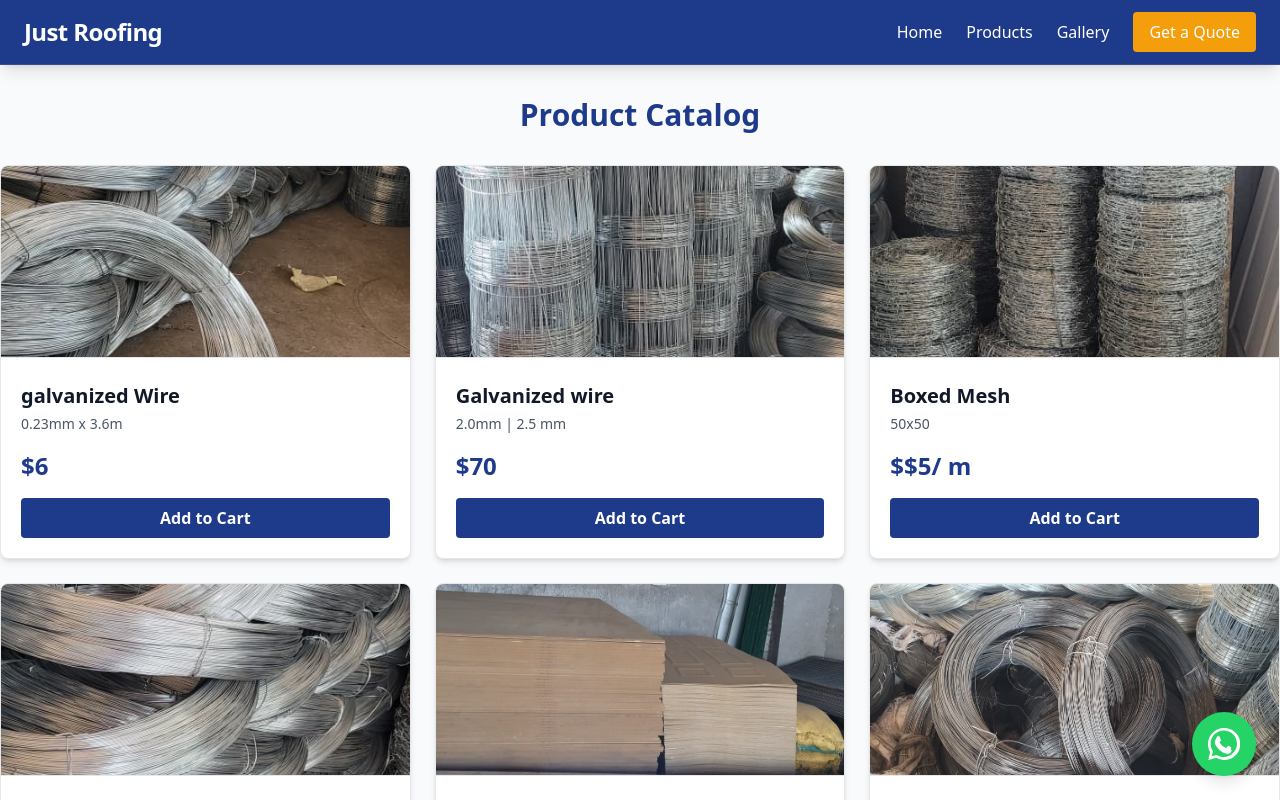
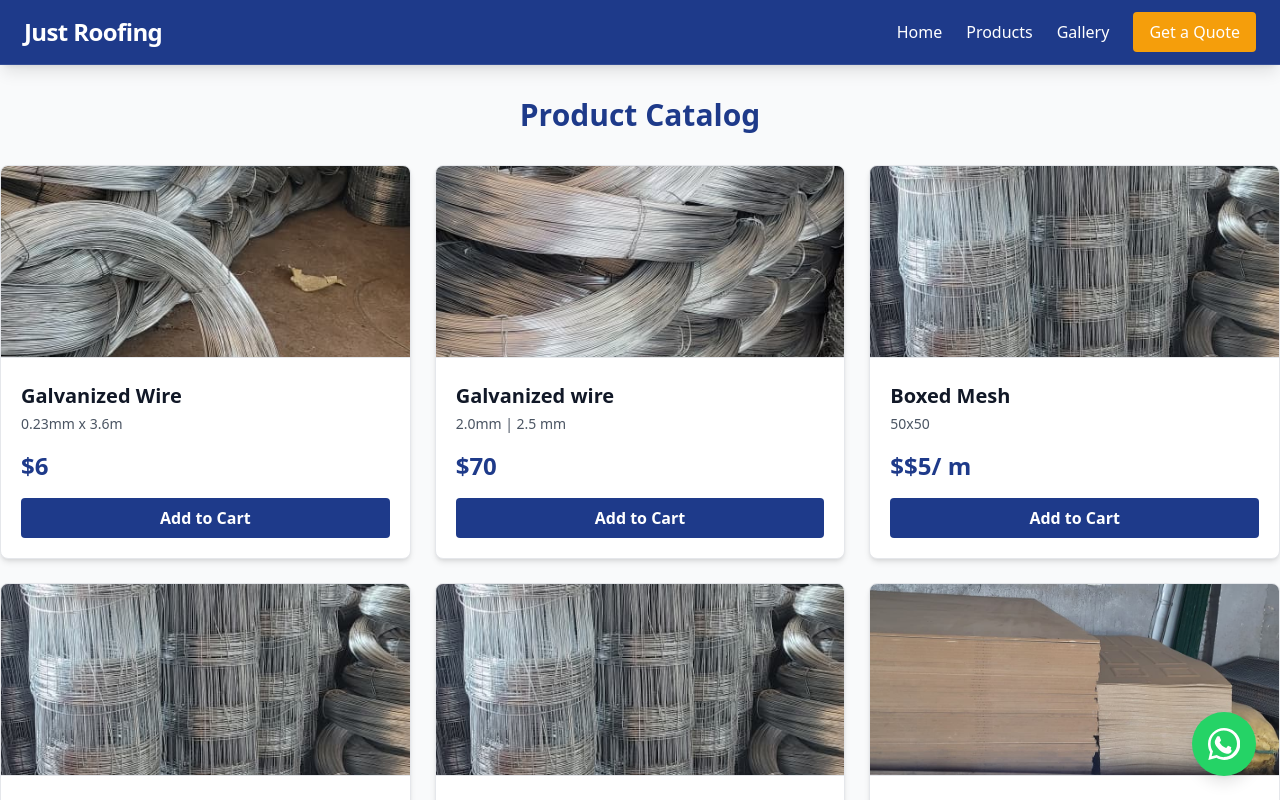
Before and after one commit to TadaisheChibondo/Just_Roofing, a React (Vite) app in the folder frontend/: page /catalog in a window 1280 px wide. Shown: the top 800 px of the page. Built offline with nearby package versions, Linux system fonts and the light colour scheme.

Commit message:
revised product list

```diff
--- a/frontend/src/data.js
+++ b/frontend/src/data.js
@@ -1,7 +1,7 @@
 export const catalogData = [
   {
     id: 2,
-    name: "galvanized Wire",
+    name: "Galvanized Wire",
     specification: "0.23mm x 3.6m",
     price: "6",
     image: "/images/2.jpeg",
@@ -11,34 +11,34 @@ export const catalogData = [
     name: "Galvanized wire ",
     specification: "2.0mm | 2.5 mm",
     price: "70",
-    image: "/images/4.jpeg",
+    image: "/images/6.jpeg",
   },
   {
     id: 4,
     name: "Boxed Mesh",
     specification: "50x50 ",
     price: "$5/ m",
-    image: "/images/5.jpeg",
+    image: "/images/4.jpeg",
   },
   {
     id: 5,
     name: "Game Fence",
     specification: "1.5mx100m",
     price: "$85.00",
-    image: "/images/6.jpeg",
+    image: "/images/4.jpeg",
   },
   {
     id: 6,
     name: "Barbed Wire",
     specification: "800m x 50kg",
     price: "70.00",
-    image: "/images/7.jpeg",
+    image: "/images/4.jpeg",
   },
   {
     id: 6,
     name: "Superwood ",
     price: "45.00",
-    image: "/images/8.jpeg",
+    image: "/images/7.jpeg",
   },
   {
     id: 7,
@@ -62,14 +62,14 @@ export const catalogData = [
     image: "/images/10.jpeg",
   },
   {
-    id: 11,
+    id: 1,
     name: "ibr ",
     specification: "0.23mm",
     price: "$6 wholesale and $6.50 single",
     image: "/images/10.jpeg",
   },
   {
-    id: 12,
+    id: 11,
     name: "Steel door Panels",
     price: "16",
     image: "/images/12.jpeg",
@@ -110,14 +110,14 @@ export const catalogData = [
     image: "/images/17.jpeg",
   },
   {
-    id: 18,
+    id: 19,
     name: "Corrugated Galv",
     specification: "3.5m",
     price: "6",
     image: "/images/18.jpeg",
   },
   {
-    id: 19,
+    id: 18,
     name: "ibr",
     specification: "0.3mm",
     price: "12 or 4 per m",
```
